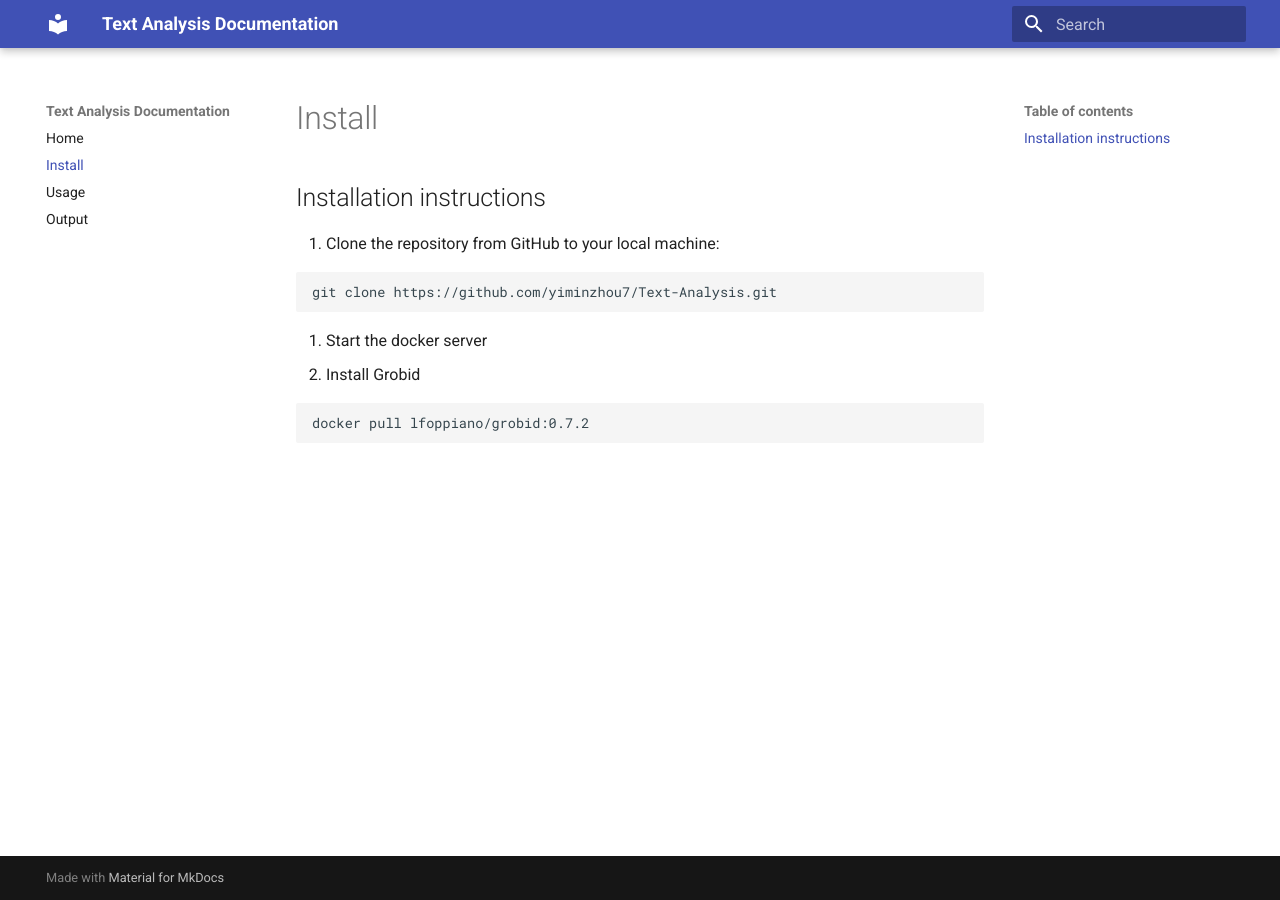
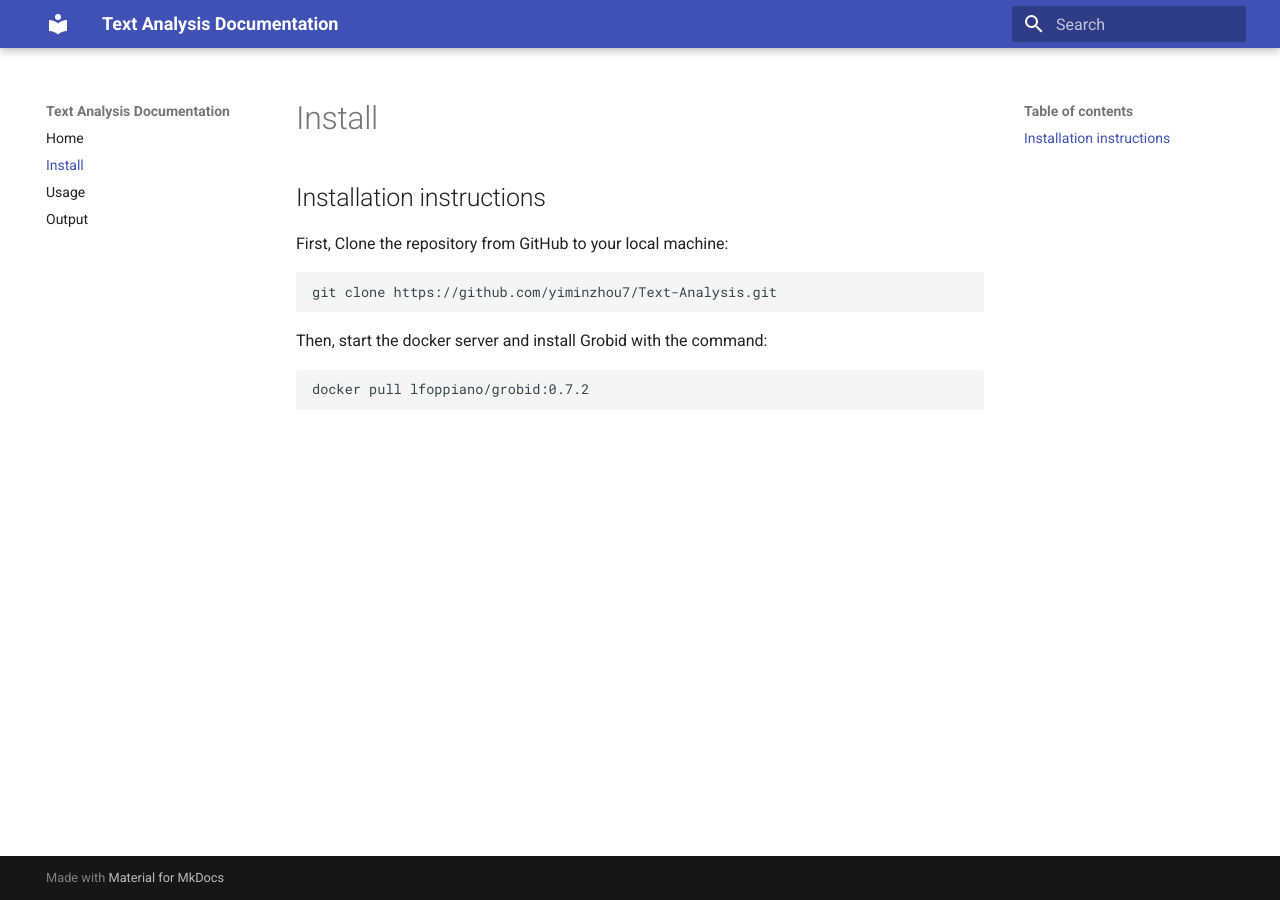
Before and after one commit to yiminzhou7/AI-And-Open-Science-In-Research-SW-Engineering, an MkDocs documentation site: the page built from docs/install.md, in a window 1280 px wide. Built offline with MkDocs 1.6.1 and Material for MkDocs 9.7.7, drawn with Linux system fonts in a browser that asks for light colours.

Commit message:
Update install.md

````diff
--- a/docs/install.md
+++ b/docs/install.md
@@ -1,12 +1,11 @@
 ## Installation instructions
-1. Clone the repository from GitHub to your local machine:
+First, Clone the repository from GitHub to your local machine:
 
 ```
 git clone https://github.com/yiminzhou7/Text-Analysis.git
 ```
 
-2. Start the docker server
-3. Install Grobid
+Then, start the docker server and install Grobid with the command:
 
 ```
 docker pull lfoppiano/grobid:0.7.2
````
